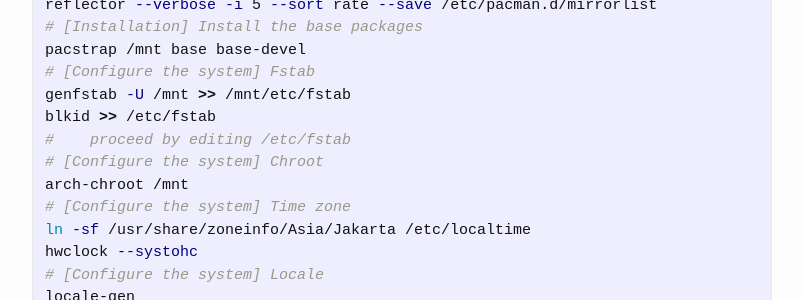
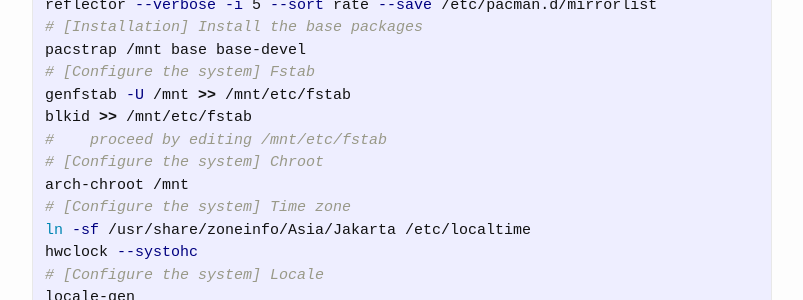
Before and after one commit to benjdewantara/benjdewantara.github.io, a Jekyll site: the page built from _posts/2017-06-05-arch-linux-installation-steps.md, in a window 1280 px wide and 900 px high, scrolled down 6324 px. Shown: the part 151-451 px from the top of the window, without its empty margins (238-1041 px from the left). Built offline with Jekyll 4.4.1, drawn with Linux system fonts in a browser that asks for light colours; comment, search, counter and statistics services are not loaded; some of the changed text lies outside the part shown.

Commit message:
Fix a few stuff

````diff
--- a/_posts/2017-06-05-arch-linux-installation-steps.md
+++ b/_posts/2017-06-05-arch-linux-installation-steps.md
@@ -200,10 +200,10 @@
 $ blkid
 ```
 
-The output of `blkid` may be appended to `/etc/fstab` for the time being.
+The output of `blkid` may be appended to `/mnt/etc/fstab` for the time being.
 
 ``` bash
-$ blkid >> /etc/fstab
+$ blkid >> /mnt/etc/fstab
 ```
 
 `blkid` should generate something similar to this
@@ -367,8 +367,8 @@
 pacstrap /mnt base base-devel
 # [Configure the system] Fstab
 genfstab -U /mnt >> /mnt/etc/fstab
-blkid >> /etc/fstab
-#    proceed by editing /etc/fstab
+blkid >> /mnt/etc/fstab
+#    proceed by editing /mnt/etc/fstab
 # [Configure the system] Chroot
 arch-chroot /mnt
 # [Configure the system] Time zone
````
